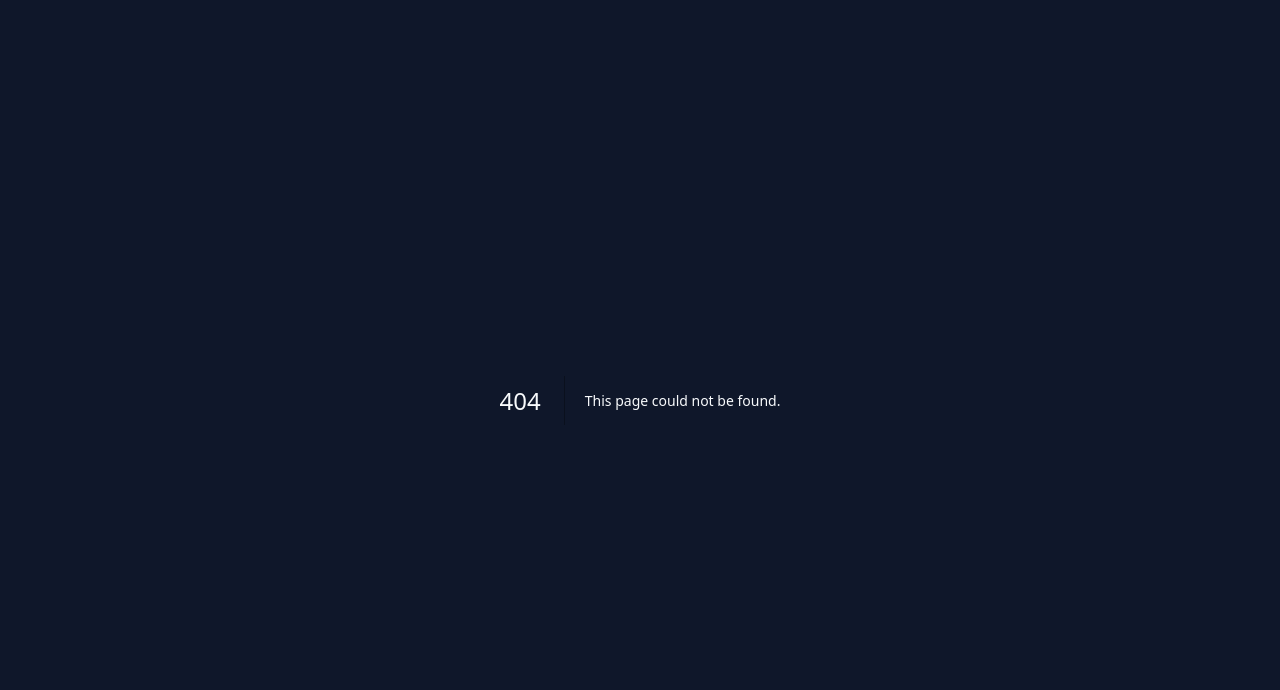
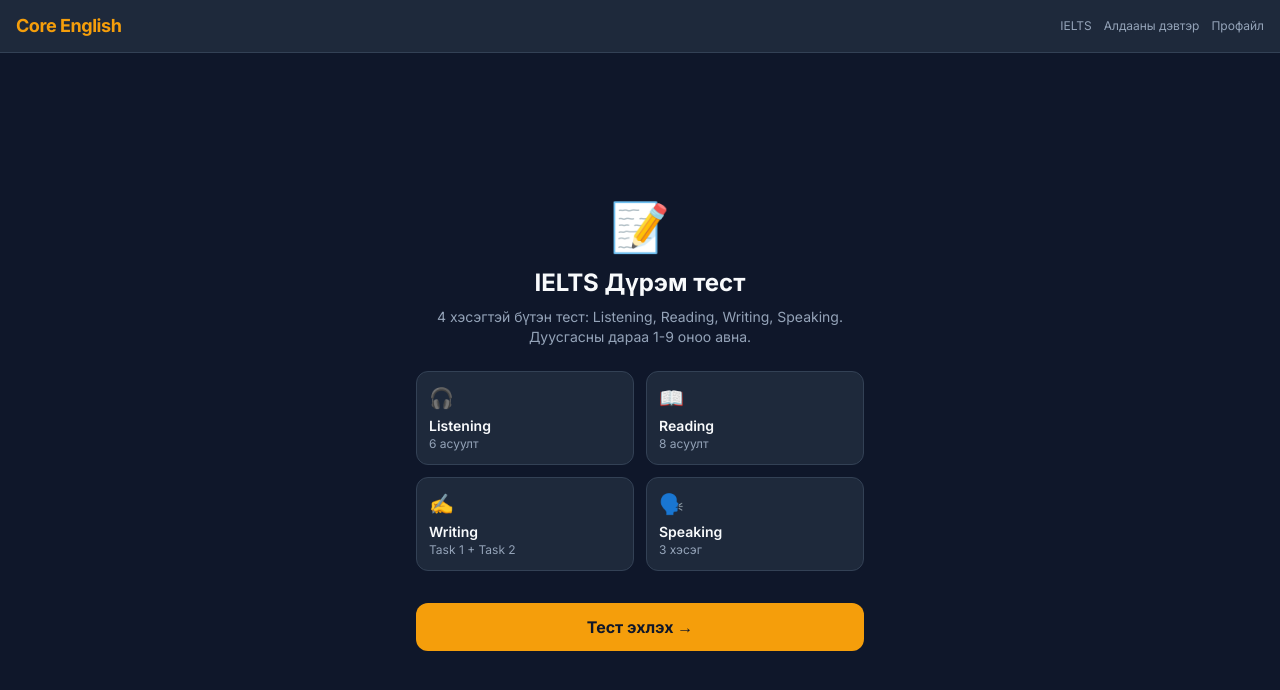
Before and after one commit to dalatechai-cyber/dalatech-english, a Next.js app: page /ielts in a window 1280 px wide. Before the commit this address had no page. Shown: the top 690 px of the page. Built offline with nearby package versions, Linux system fonts and the light colour scheme.

Commit message:
feat: /ielts page and NavBar IELTS link

```diff
--- /dev/null
+++ b/src/app/ielts/page.tsx
@@ -0,0 +1,5 @@
+import { IELTSTest } from '@/components/IELTSTest'
+
+export default function IELTSPage() {
+  return <IELTSTest />
+}
--- a/src/components/NavBar.tsx
+++ b/src/components/NavBar.tsx
@@ -52,6 +52,9 @@ export function NavBar({ levelCode, lessonId, lessonTitle }: NavBarProps) {
             </span>
           )}
           {/* Desktop nav links */}
+          <Link href="/ielts" className="text-text-secondary hover:text-text-primary text-xs transition-colors hidden sm:block">
+            IELTS
+          </Link>
           <Link href="/mistakes" className="text-text-secondary hover:text-text-primary text-xs transition-colors hidden sm:block">
             {t('mistakes')}
           </Link>
@@ -81,6 +84,13 @@ export function NavBar({ levelCode, lessonId, lessonTitle }: NavBarProps) {
       {menuOpen && (
         <div className="sm:hidden absolute top-full left-0 right-0 bg-navy-surface border-b border-navy-surface-2 py-2 z-50">
           <Link
+            href="/ielts"
+            className="flex items-center gap-3 px-4 py-3 text-text-secondary hover:text-text-primary hover:bg-navy-surface-2/30 transition-colors text-sm"
+            onClick={() => setMenuOpen(false)}
+          >
+            📝 IELTS
+          </Link>
+          <Link
             href="/mistakes"
             className="flex items-center gap-3 px-4 py-3 text-text-secondary hover:text-text-primary hover:bg-navy-surface-2/30 transition-colors text-sm"
             onClick={() => setMenuOpen(false)}
```
